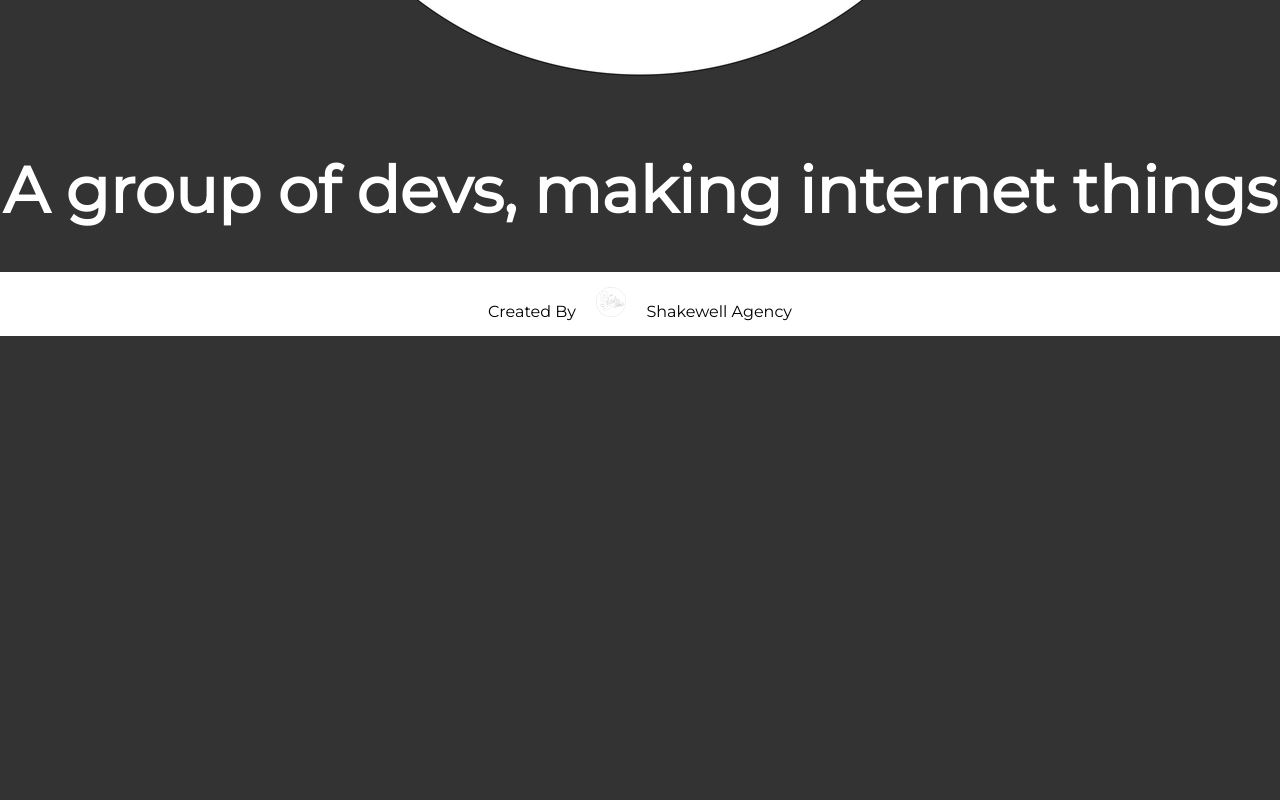
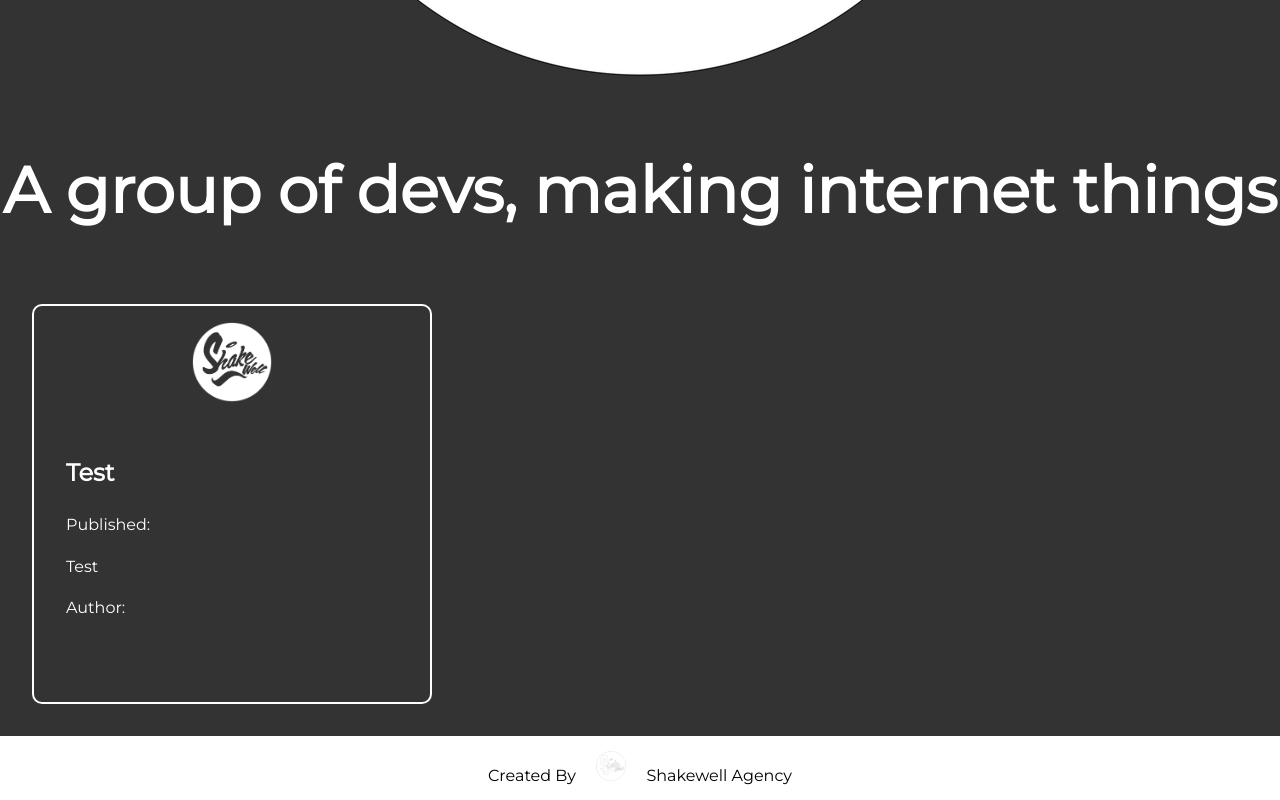
Before and after one commit to ngamsomset/shakewell, a React (Create React App) app: page / in a window 1280 px wide. Shown: the part 752-1552 px from the top of the page. Before the commit the page ends 1088 px from the top, so only its background shows below. Built offline with nearby package versions, Linux system fonts and the light colour scheme.

Commit message:
add bloglist component

```diff
--- a/src/App.js
+++ b/src/App.js
@@ -2,12 +2,14 @@ import './App.css'
 import Navbar from './components/Navbar'
 import Home from './components/Home'
 import Footer from './components/Footer'
+import BlogList from './components/BlogList'
 
 function App() {
   return (
     <div className="App">
       <Navbar />
       <Home />
+      <BlogList />
       <Footer />
     </div>
   )
--- /dev/null
+++ b/src/components/BlogList.js
@@ -0,0 +1,23 @@
+import React from 'react'
+import style from './Bloglist.module.css'
+import logo from './logo.png'
+
+const BlogList = (props) => {
+  return (
+    <div className={style.blog}>
+      <div className={style.card}>
+        <div className={style.imgcontainer}>
+          <img src={logo} alt="logo"></img>
+        </div>
+        <div className={style.contentwrap}>
+          <h2>Test</h2>
+          <p>Published:</p>
+          <p>Test</p>
+          <p>Author: </p>
+        </div>
+      </div>
+    </div>
+  )
+}
+
+export default BlogList
--- /dev/null
+++ b/src/components/Bloglist.module.css
@@ -0,0 +1,30 @@
+.blog {
+  display: flex;
+}
+
+.card {
+  width: 400px;
+  height: 400px;
+  border-radius: 10px;
+  border: 2px solid #fff;
+  color: #fff;
+  text-align: left;
+  margin: 2rem;
+}
+
+.imgcontainer {
+  display: flex;
+  justify-content: center;
+  align-items: center;
+  text-align: center;
+}
+
+.contentwrap {
+  padding: 2rem;
+  line-height: 1.6;
+}
+
+.card img {
+  height: 80px;
+  margin-top: 1rem;
+}
```
